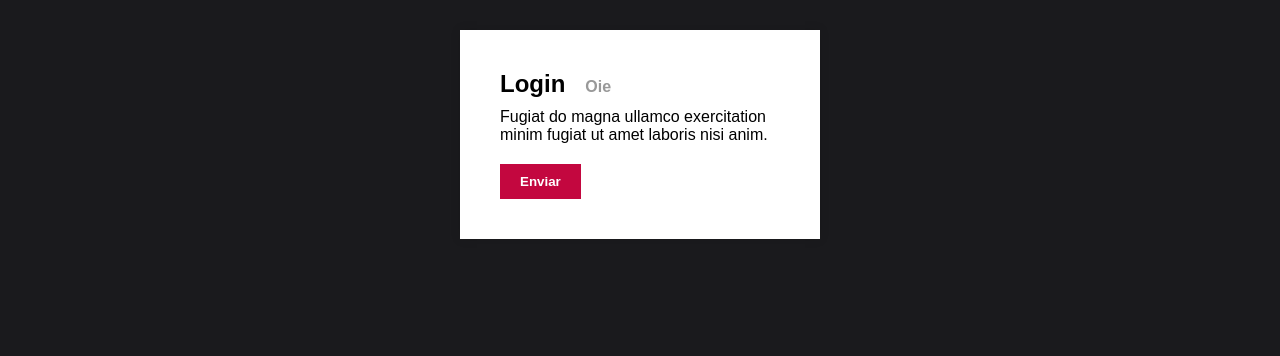
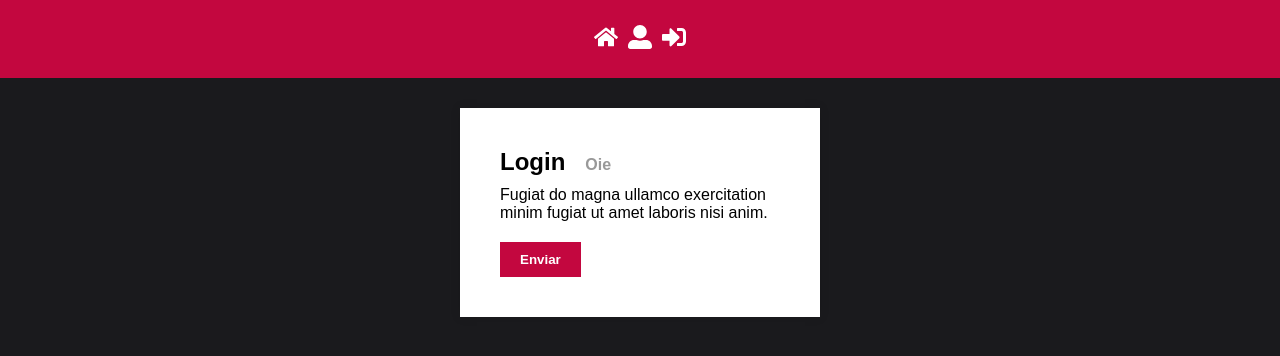
Before and after one commit to rawRocha/estudo-react-consumindo-API, a React (Create React App) app: page / in a window 1280 px wide. Shown: the top 356 px of the page. Built offline with nearby package versions, Linux system fonts and the light colour scheme.

Commit message:
Criado Header

```diff
--- a/package.json
+++ b/package.json
@@ -8,6 +8,8 @@
     "@testing-library/user-event": "^13.5.0",
     "react": "^18.3.1",
     "react-dom": "^18.3.1",
+    "react-icons": "^5.3.0",
+    "react-router-dom": "^5.2.0",
     "react-scripts": "5.0.1",
     "styled-components": "^6.1.13",
     "web-vitals": "^2.1.4"
--- a/src/App.js
+++ b/src/App.js
@@ -2,11 +2,13 @@
 
 import Login from './pages/Login';
 import GlobalStyles from './styles/GlobalStyles';
+import Header from './components/Header';
 
 function App() {
   return (
     <>
       {/* Components a baixo. */}
+      <Header />
       <Login />
       <GlobalStyles />
     </>
--- /dev/null
+++ b/src/components/Header/index.js
@@ -0,0 +1,20 @@
+import React from 'react';
+import { FaSignInAlt, FaHome, FaUserAlt } from 'react-icons/fa';
+
+import { Nav } from './styled';
+
+export default function Header() {
+  return (
+    <Nav>
+      <a href="">
+        <FaHome size={24} />
+      </a>
+      <a href="">
+        <FaUserAlt size={24} />
+      </a>
+      <a href="">
+        <FaSignInAlt size={24} />
+      </a>
+    </Nav>
+  );
+}
--- /dev/null
+++ b/src/components/Header/styled.js
@@ -0,0 +1,18 @@
+import styled from 'styled-components';
+import { lightColor, primaryColor } from '../../config/colors';
+
+export const Nav = styled.nav`
+  background: ${primaryColor};
+  padding: 20px;
+  display: flex;
+  align-items: center;
+  justify-content: center;
+
+  a {
+    color: ${lightColor};
+  }
+
+  > * {
+    padding: 5px;
+  }
+`;
```
Also changed, not shown: 1 other file (tests, documents, lock files or other folders).
